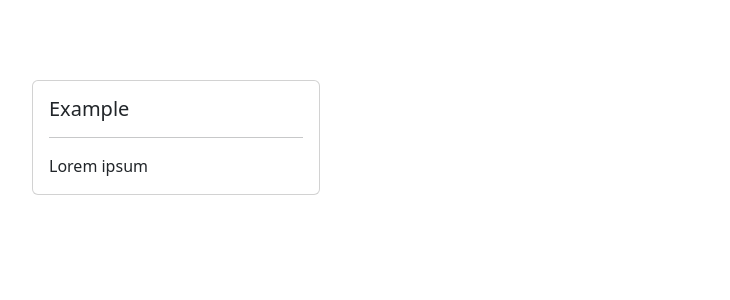
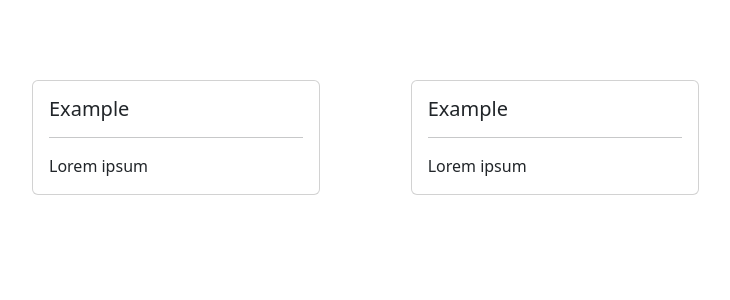
Before and after one commit to eric-zamora-tech/hall-of-shame, a React (Create React App) app: page / in a window 1280 px wide. Shown: the top 300 px of the page, without its empty margins (48-778 px from the left). Built offline with nearby package versions, Linux system fonts and the light colour scheme; the HTML template or start-up script is replaced by a standard one.

Commit message:
Added Shame Card

```diff
--- a/src/App.js
+++ b/src/App.js
@@ -5,6 +5,7 @@ function App() {
   return (
     <div className="App">
 <ShameCard title="Example" content="Lorem ipsum" />
+<ShameCard title="Example" content="Lorem ipsum" />
     </div>
   );
 }
```
